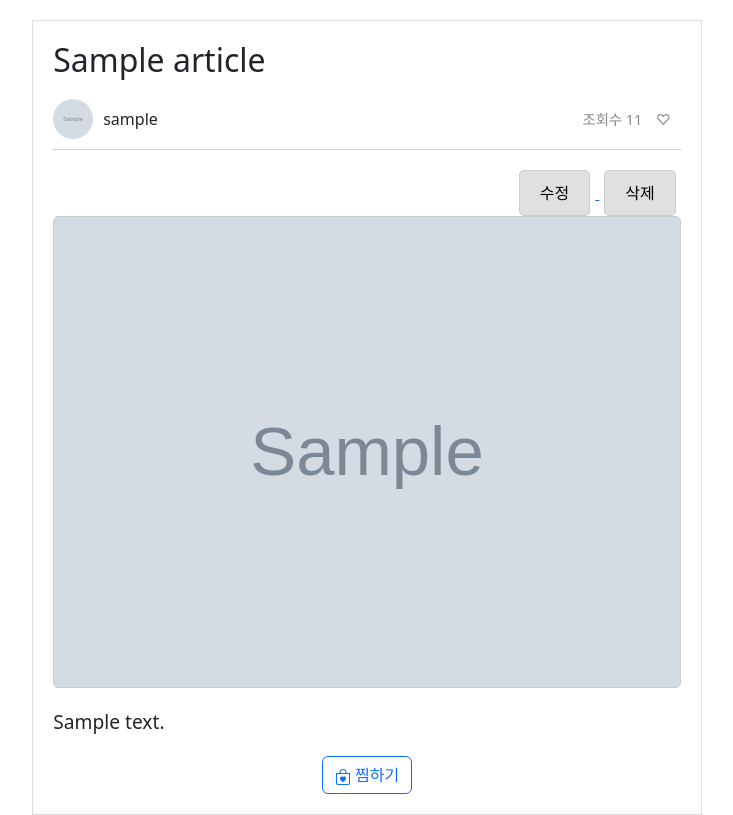
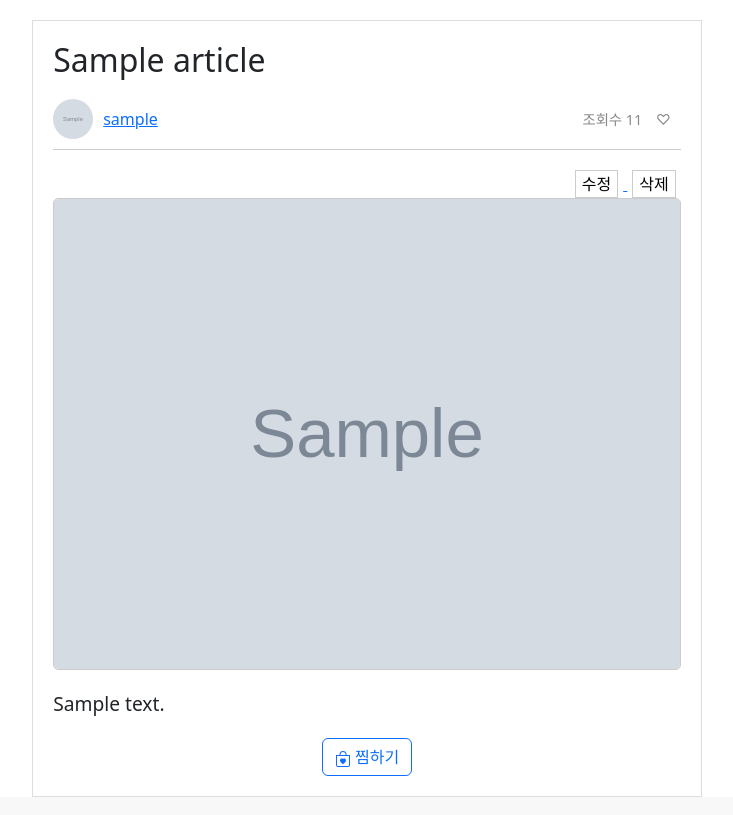
Before and after one commit to yunlowell/ifj, a Django app: page /products/1/ in a window 1280 px wide. Shown: the part 44-859 px from the top of the page, without its empty margins (273-1006 px from the left). Run offline with Django 4.2, Linux system fonts and the light colour scheme; tables that the repository leaves empty hold one stand-in row (values such as "Sample post"); grey boxes marked "Sample" are stand-in pictures.

Commit message:
feat: 닉네임 누르면 유저페이지로 이동, 작성자 옆에  개인 프로필 보이도록 설정

```diff
--- a/products/templates/products/product_detail.html
+++ b/products/templates/products/product_detail.html
@@ -73,12 +73,11 @@
 
     .article-footer button,
     .article-footer input[type="submit"] {
-        background-color: #e0e0e0;
+        background-color: #ffffff;
         border: 1px solid #ccc;
-        padding: 10px 20px;
         margin: 0 5px;
         font-size: 1em;
-        border-radius: 5px;
+        border-radius: zpx;
         cursor: pointer;
     }
 
@@ -102,7 +101,7 @@
             {% if article.author.profile_image %}
                 <img src="{{ article.author.profile_image.url }}" alt="Profile Image" class="profile-pic">
             {% endif %}
-            <p>{{ article.author.username }}</p>
+            <a href="{% url 'users:profile' username=request.user.username %}">{{ article.author.username }}</a>
         </div>
         <div class="right-section">
             <span>조회수 {{ article.views }}</span>
```
Also changed, not shown: media/profile_pics/7ccacc9ddabb4dd9c6ee78942bd09809617ea012db208c18f6e83b1a90a7baa7.png (added).
